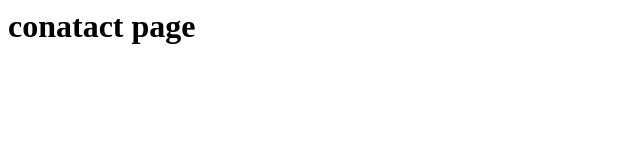
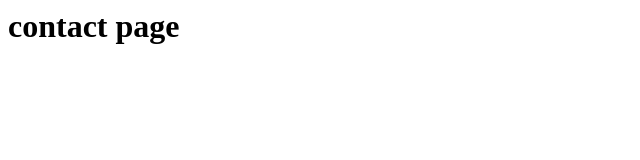
Before and after one commit to gracemiller/test, a plain HTML site: page index.html in a window 1280 px wide. Shown: the whole page, without its empty margins (0-640 px from the left). Drawn offline with Linux system fonts and the light colour scheme.

Commit message:
Spelt contact right
lol

```diff
--- a/index.html
+++ b/index.html
@@ -1 +1 @@
-<h1>conatact page</h1>
+<h1>contact page</h1>
```
